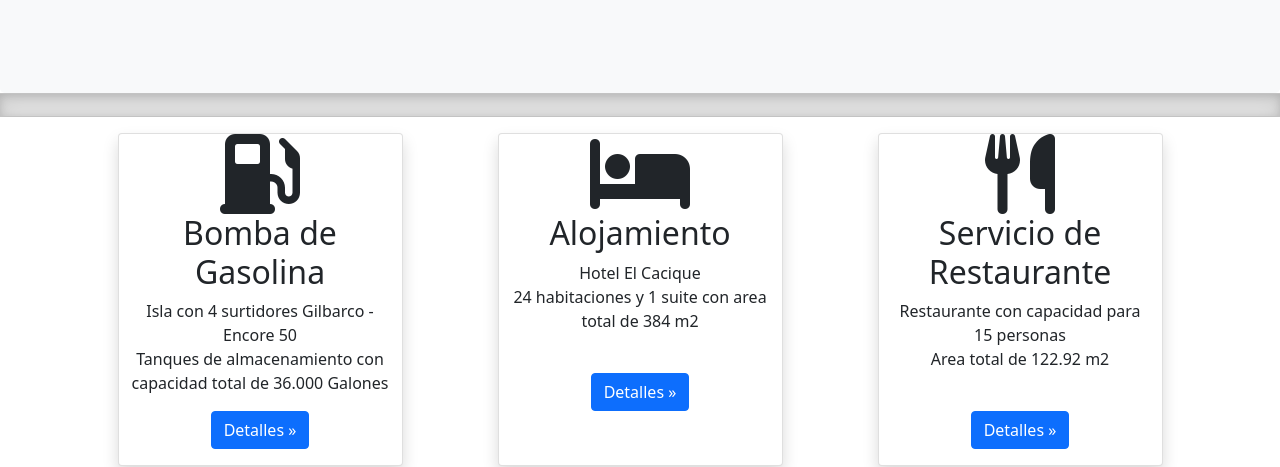
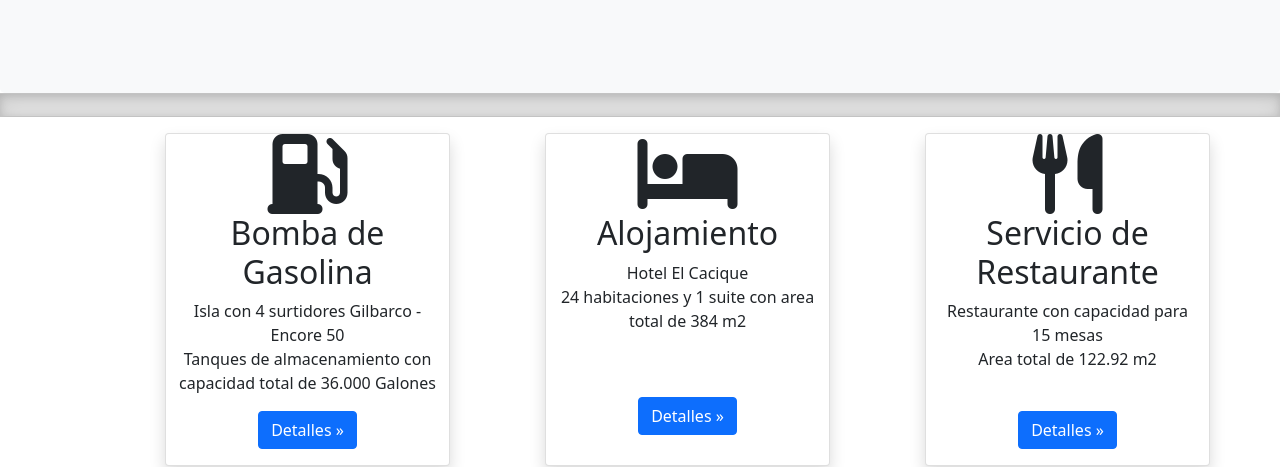
Before and after one commit to TitoFM16/El-Cofre, a plain HTML site: page index.html in a window 1280 px wide. Shown: the part 489-956 px from the top of the page. Drawn offline with nearby package versions, Linux system fonts and the light colour scheme.

Commit message:
cambios menoress

```diff
--- a/index.html
+++ b/index.html
@@ -109,7 +109,7 @@
 
         <!-- Three columns of text below the carousel -->
         <div class="row d-flex justify-content-center">
-          <div class="col-md-3 card shadow "  style="text-align: center;">
+          <div class="col-md-3 offset-md-1 card shadow "  style="text-align: center;">
             <i class="fa-solid fa-gas-pump fa-5x"></i>
 
             <h2>Bomba de Gasolina</h2>
@@ -117,21 +117,21 @@
             <p><a class="btn btn-primary" href="./bomba/estacion.html">Detalles &raquo;</a></p>
           </div><!-- /.col-md-4 card shadow -->
 
-          <div class="col-md-3 offset-1 card shadow" style="text-align: center;">
+          <div class="col-md-3 offset-md-1 card shadow" style="text-align: center;">
             <i class="fa-solid fa-bed fa-5x "></i>
 
 
             <h2>Alojamiento</h2>
             <p>Hotel El Cacique <br>24 habitaciones y 1 suite con area total de 384 m2</p>
             <br>
-            <p><a class="btn btn-primary" href="./hotel/hotel.html">Detalles &raquo;</a></p>
+            <p><br><a class="btn btn-primary" href="./hotel/hotel.html">Detalles &raquo;</a></p>
           </div><!-- /.col-md-4 card shadow -->
-          <div class="col-md-3 offset-1 card shadow" style="text-align: center;">
+          <div class="col-md-3 offset-md-1 card shadow" style="text-align: center;">
             <i class="fa-solid fa-utensils fa-5x"></i>
 
 
             <h2>Servicio de Restaurante</h2>
-            <p>Restaurante con capacidad para 15 personas <br>Area total de 122.92 m2</p>
+            <p>Restaurante con capacidad para 15 mesas <br>Area total de 122.92 m2</p>
 
             <br>
             <p><a class="btn btn-primary" href="./hotel/hotel.html">Detalles &raquo;</a></p>
```
Also changed, not shown: hotel/hotel.html (+6 -6 lines).
